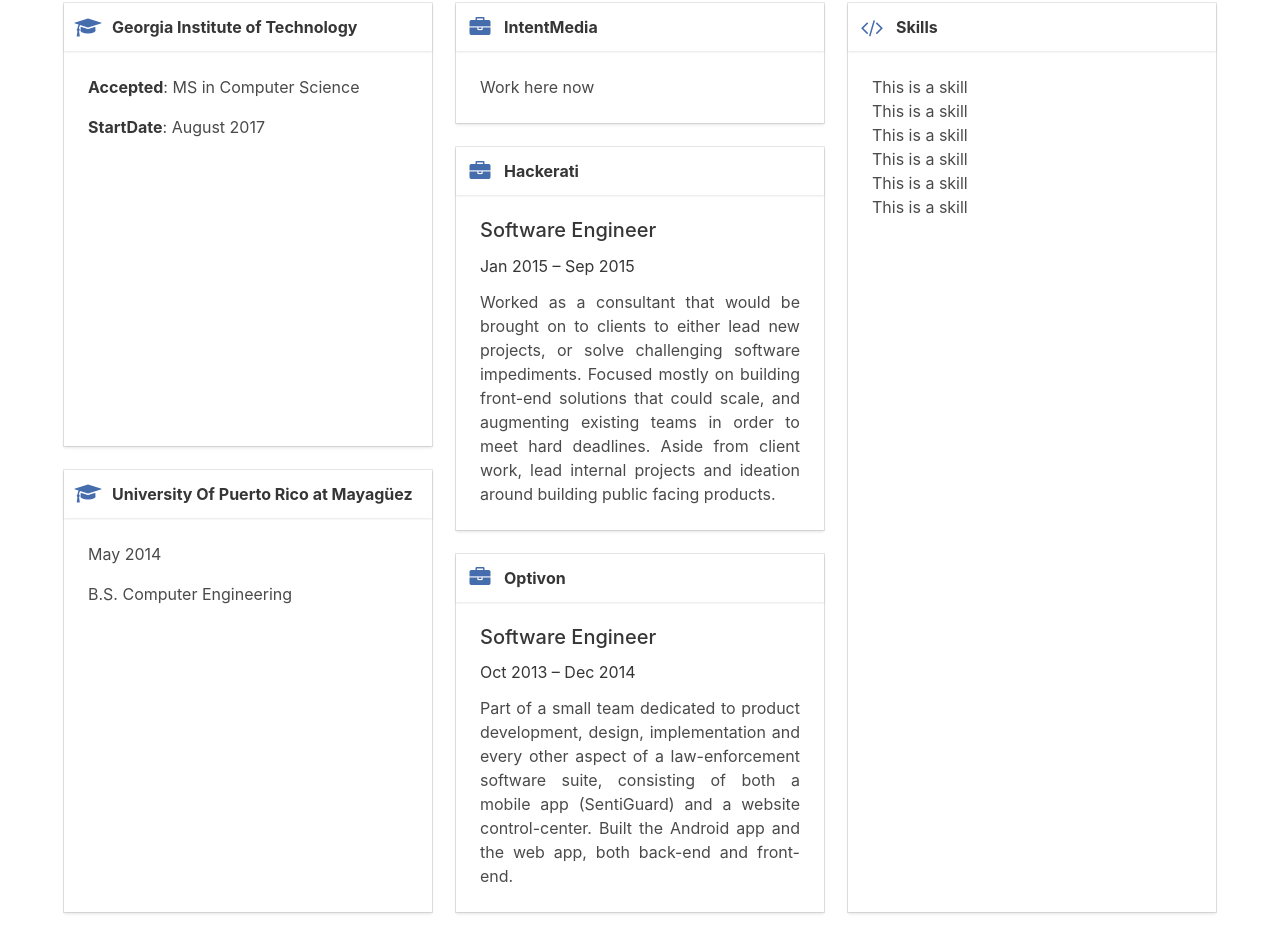
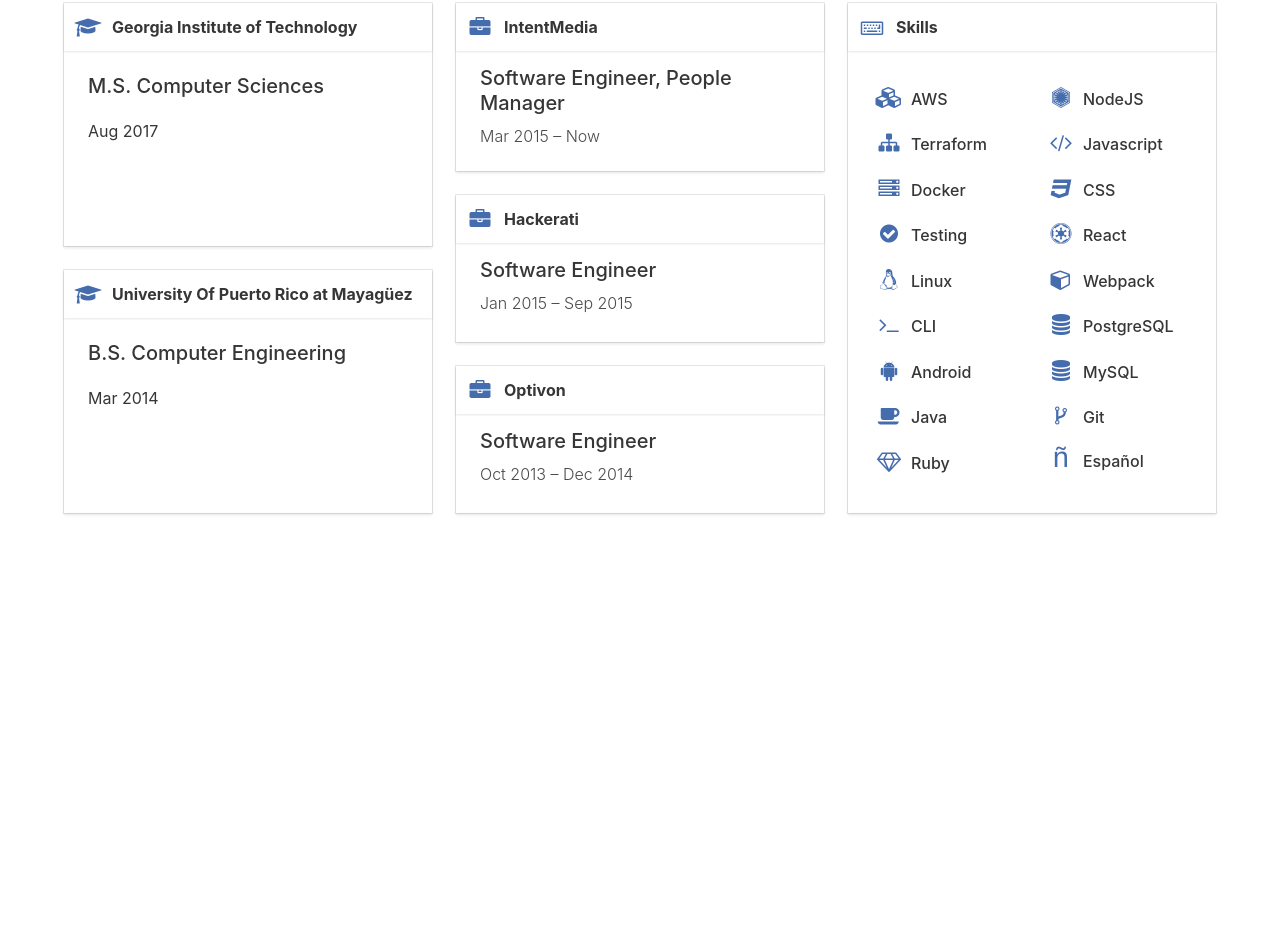
Before and after one commit to yoaquim/v1-resume, a React app: page / in a window 1280 px wide. Shown: the part 475-1427 px from the top of the page. After the commit the page ends 1038 px from the top, so only its background shows below. Built offline with nearby package versions, Linux system fonts and the light colour scheme.

Commit message:
Flesh out skill

```diff
--- a/src/Education.js
+++ b/src/Education.js
@@ -1,5 +1,6 @@
 import React from 'react'
 import Card from './Card'
+import Message from './Message'
 
 class Education extends React.Component {
 
@@ -15,13 +16,13 @@
             <div className="tile is-vertical is-4 is-parent education">
 
                 <Card icon={this.state.icon} title="Georgia Institute of Technology" classes="georgia-tech">
-                    <p className="education-description"><strong>Accepted</strong>: MS in Computer Science</p>
-                    <p className="education-description"><strong>StartDate</strong>: August 2017</p>
+                    <h1 className="degree subtitle is-5"><strong>M.S. Computer Sciences</strong></h1>
+                    <h1 className="date subtitle is-6">Aug 2017</h1>
                 </Card>
 
                 <Card icon={this.state.icon} title="University Of Puerto Rico at Mayagüez" classes="uprm">
-                    <p className="education-description">May 2014</p>
-                    <p className="education-description">B.S. Computer Engineering</p>
+                    <h1 className="degree subtitle is-5"><strong>B.S. Computer Engineering</strong></h1>
+                    <h1 className="date subtitle is-6">Mar 2014</h1>
                 </Card>
 
             </div>
--- a/src/Experience.js
+++ b/src/Experience.js
@@ -15,30 +15,18 @@
             <div className="tile is-vertical is-4 is-parent experience">
 
                 <Card icon={this.state.icon} title="IntentMedia" classes="intent">
-                    <p className="experience-description">Work here now</p>
+                    <div className="role subtitle"><strong>Software Engineer, People Manager</strong></div>
+                    <div className="subtitle is-6 date">Mar 2015 – Now</div>
                 </Card>
 
                 <Card icon={this.state.icon} title="Hackerati" classes="hack">
-                    <h1 className="role subtitle is-5"><strong>Software Engineer</strong></h1>
-                    <h1 className="subtitle is-6 date">Jan 2015 – Sep 2015</h1>
-                    <p className="experience-description">
-                        Worked as a consultant that would be brought on to clients to
-                        either lead new projects, or solve challenging software impediments. Focused mostly on building
-                        front-end solutions that could scale, and augmenting existing teams in order to meet hard
-                        deadlines. Aside from client work, lead internal projects and ideation around building public
-                        facing products.
-                    </p>
+                    <div className="role subtitle"><strong>Software Engineer</strong></div>
+                    <div className="subtitle is-6 date">Jan 2015 – Sep 2015</div>
                 </Card>
 
                 <Card icon={this.state.icon} title="Optivon" classes="optivon">
-                    <h1 className="role subtitle is-5"><strong>Software Engineer</strong></h1>
-                    <h1 className="subtitle is-6 date">Oct 2013 – Dec 2014</h1>
-                    <p className="experience-description">
-                        Part of a small team dedicated to product development, design,
-                        implementation and every other aspect of a law-enforcement software suite, consisting of both a
-                        mobile app (SentiGuard) and a website control-center. Built the Android app and the web app,
-                        both back-end and front-end.
-                    </p>
+                    <div className="role subtitle"><strong>Software Engineer</strong></div>
+                    <div className="subtitle is-6 date">Oct 2013 – Dec 2014</div>
                 </Card>
 
             </div>
--- /dev/null
+++ b/src/Message.js
@@ -0,0 +1,31 @@
+import React from 'react'
+
+class Message extends React.Component {
+
+    constructor(props) {
+        super();
+        this.state = {
+            icon: 'fa fa-' + props.icon,
+            messageClass: 'message tile is-child ' + props.classes
+        }
+    }
+
+    render() {
+        return (
+            <article className={this.state.messageClass}>
+                <div className="message-header">
+                    <span className="icon"><i className={this.state.icon}/></span>
+                    <p className="message-title">
+                        {this.props.title}
+                    </p>
+                </div>
+                <div className="message-body">
+                    {this.props.children}
+                </div>
+            </article>
+        )
+    }
+
+}
+
+export default Message;
--- /dev/null
+++ b/src/Skill.js
@@ -0,0 +1,23 @@
+import React from 'react'
+
+class Skill extends React.Component {
+
+    constructor(props) {
+        super();
+        this.state = {
+            icon: 'fa fa-' + props.icon,
+        }
+    }
+
+    render() {
+        return (
+            <div className="skill">
+                <span className="icon"><i className={this.state.icon}/></span>
+                <span className="title is-6 name"><strong>{this.props.name}</strong></span>
+            </div>
+        )
+    }
+
+}
+
+export default Skill;
--- a/src/Skills.js
+++ b/src/Skills.js
@@ -1,25 +1,49 @@
 import React from 'react'
 import Card from './Card'
+import Skill from './Skill'
 
 class Skills extends React.Component {
 
     constructor() {
         super();
-        this.state = {
-            icon: 'code'
-        }
     }
 
     render() {
         return (
             <div className="tile is-vertical is-4 is-parent skills">
-                <Card icon={this.state.icon} title="Skills" classes="skills">
-                    <div className="skill">This is a skill</div>
-                    <div className="skill">This is a skill</div>
-                    <div className="skill">This is a skill</div>
-                    <div className="skill">This is a skill</div>
-                    <div className="skill">This is a skill</div>
-                    <div className="skill">This is a skill</div>
+                <Card icon="keyboard-o" title="Skills" classes="skills">
+                    <div className="columns">
+
+                        <div id="skills-1" className="column is-half">
+                            <Skill icon="cubes" name="AWS"/>
+                            <Skill icon="sitemap" name="Terraform"/>
+                            <Skill icon="server" name="Docker"/>
+                            <Skill icon="check-circle" name="Testing"/>
+                            <Skill icon="linux" name="Linux"/>
+                            <Skill icon="terminal" name="CLI"/>
+                            <Skill icon="android" name="Android"/>
+                            <Skill icon="coffee" name="Java"/>
+                            <Skill icon="diamond" name="Ruby"/>
+                        </div>
+
+                        <div id="skills-2" className="column is-half">
+                            <Skill icon="first-order" name="NodeJS"/>
+                            <Skill icon="code" name="Javascript"/>
+                            <Skill icon="css3" name="CSS"/>
+                            <Skill icon="ge" name="React"/>
+                            <Skill icon="cube" name="Webpack"/>
+                            <Skill icon="database" name="PostgreSQL"/>
+                            <Skill icon="database" name="MySQL"/>
+                            <Skill icon="code-fork" name="Git"/>
+
+                            <div className="skill spanish">
+                                <span className="icon"><h1 className="title is-5"><strong>ñ</strong></h1></span>
+                                <span className="title is-6 name"><strong>Español</strong></span>
+                            </div>
+
+                        </div>
+
+                    </div>
                 </Card>
             </div>
         )
--- a/styles/app.less
+++ b/styles/app.less
@@ -5,6 +5,7 @@
 @import "about-me";
 @import "resume";
 @import "experience";
+@import "skills";
 
 body {
   background: @bgColor;
--- a/styles/experience.less
+++ b/styles/experience.less
@@ -1,15 +1,16 @@
 .experience {
 
-  h1.role {
+  div.role {
     margin: 0 auto;
   }
 
-  h1.date {
-    margin: 15px auto;
+  div.date {
+    margin: 10px auto;
   }
 
-  p.experience-description {
-    text-align: justify;
+  .card-content {
+    padding-top: 15px;
+    padding-bottom: 15px;
   }
 
 }
--- a/styles/resume.less
+++ b/styles/resume.less
@@ -1,21 +1,17 @@
-.resume {
-
-  .card {
-    color: @textColorAlt;
-  }
+.resume {}
 
 .education,
 .experience,
 .skills {
 
   a.card-header-icon {
+    cursor: auto;
     padding-right: 0;
   }
 
   .icon {
     color: @iconColor;
+    cursor: auto;
   }
 
 }
-
-}
--- /dev/null
+++ b/styles/skills.less
@@ -0,0 +1,14 @@
+.skills {}
+
+.skill {
+  padding: 10px 5px;
+   .name {
+     padding-left: 10px;
+   }
+}
+
+.skill.spanish h1 {
+  font-family: Courier;
+  font-size: 180%;
+  color: @iconColor;
+}
```
Lines whose indentation alone changed are shown as unchanged.
